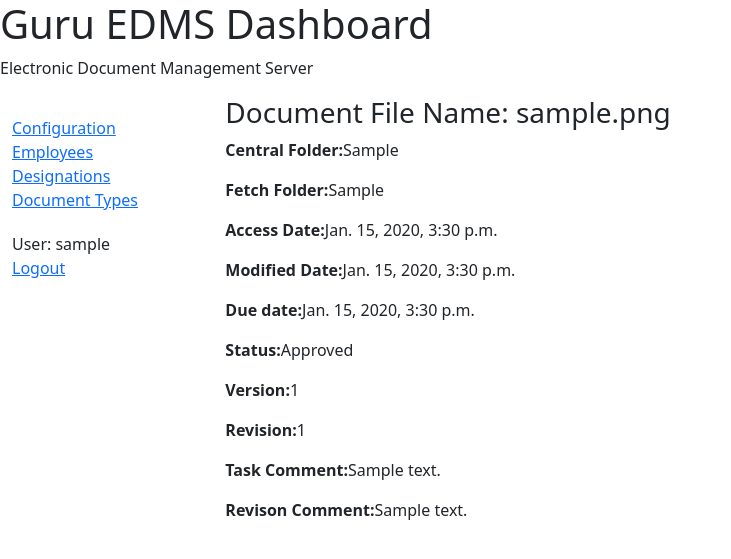
After one commit to aashlok/guru_edms, a Django app: page /document/document-file-detail/1 in a window 1280 px wide. The commit adds this page. Shown: the top 559 px of the page, without its empty margins (0-731 px from the left). Run offline with Django 4.2, Linux system fonts and the light colour scheme; a user stored in the database is signed in; tables that the repository leaves empty hold one stand-in row (values such as "Sample post").

Commit message:
Add Document creation, file rename and copy functions

```diff
--- a/company/templates/common.html
+++ b/company/templates/common.html
@@ -55,7 +55,7 @@
 	  {% else %}
 	  <ul class="sidebar-nav">
 	    <li>
-	      <a href="{% url 'project:projects' %}">Projects
+	      <a href="{% url 'project:projects' %}">My Projects
 	      </a>
 	    </li>
 	  </ul>
--- a/document/forms.py
+++ b/document/forms.py
@@ -13,10 +13,12 @@ class DocumentTypeForm(ModelForm):
 class NewDocumentForm(ModelForm):
     class Meta:
         model = Document
-        fields = ['label', 'document_type', 'document_user']
+        fields = ['label', 'document_type', 'document_user', 'information']
 
 
 class NewDocumentFileForm(ModelForm):
+    local_files = forms.RadioSelect(choices=[])
+
     class Meta:
         model = DocumentFile
         fields = ['due_date', 'task_comment']
--- a/document/models.py
+++ b/document/models.py
@@ -60,7 +60,7 @@ Includes permanent information about document
     )
     label = models.CharField(
         max_length=50,
-        help_text=('Simple name of Document set at creation',
+        help_text=('Simple name of Document Folder at creation. '
                    'NOT name of actual file'),
         verbose_name='Label',
     )
--- /dev/null
+++ b/document/templates/document/document-file-detail.html
@@ -0,0 +1,17 @@
+{% extends "common.html" %}
+
+{% block content %}
+<h3>Document File Name: {{ documentfile.filename }}</h3>
+
+<p><strong>Central Folder:</strong>{{ documentfile.central_folder }}</p>
+<p><strong>Fetch Folder:</strong>{{ documentfile.fetch_folder }}</p>
+<p><strong>Access Date:</strong>{{ documentfile.access_date }}</p>
+<p><strong>Modified Date:</strong>{{ documentfile.modified_date }}</p>
+<p><strong>Due date:</strong>{{ documentfile.due_date }}</p>
+<p><strong>Status:</strong>{{ documentfile.get_status_display }}</p>
+<p><strong>Version:</strong>{{ documentfile.version }}</p>
+<p><strong>Revision:</strong>{{ documentfile.revision }}</p>
+<p><strong>Task Comment:</strong>{{ documentfile.task_comment }}</p>
+<p><strong>Revison Comment:</strong>{{ documentfile.revision_comment }}</p>
+
+{% endblock %}
--- a/document/urls.py
+++ b/document/urls.py
@@ -5,10 +5,16 @@ from . import views
 app_name = 'document'
 
 urlpatterns = [
-    path('document-types/', views.documentTypes, name='document-types'),
-    path('create-document/', views.createDocument, name='create-document'),
-    path('add-document-file/', views.addDocumentFile,
+    path('document-types/', views.documentTypes,
+         name='document-types'),
+    path('<int:pk>/create-document/', views.createDocument,
+         name='create-document'),
+    path('document-detail/<int:pk>', views.DocumentDetailView.as_view(),
+         name='document-detail'),
+    path('<int:pk>/add-document-file/', views.addDocumentFile,
          name='add-document-file'),
+    path('document-file-detail/<int:pk>', views.DocumentFileDetailView.as_view(),
+         name='document-file-detail'),
     path('revise-document-file/', views.reviseDocumentFile,
          name='revise-document-file'),
 ]
--- a/document/views.py
+++ b/document/views.py
@@ -1,16 +1,22 @@
 import os
+import shutil
+from datetime import datetime
 
 from django.shortcuts import render, redirect
 from django.http import HttpResponse, HttpResponseRedirect
 from django.contrib import messages
+from django.views import generic
 
 from django.contrib.auth.decorators import login_required
+from django.contrib.auth.mixins import LoginRequiredMixin
 from django.contrib.admin.views.decorators import staff_member_required
 
 
 from .models import DocumentType, Document, DocumentFile
 from .forms import (DocumentTypeForm, NewDocumentForm, NewDocumentFileForm,
                     DocumentFileRevisionForm)
+from company.models import Employee, Designation
+from project.models import Project
 # Create your views here.
 
 
@@ -46,11 +52,36 @@ Creates new Meta Document record for given project.
 Creates folder of document label name inside project folder.
 Assigns employee who is expected to work on this document.
 """
+    # permission check
+    # extra project permission can be checked for further control
+    perm = request.user.employee.designation.document_crud_permission
+    if not perm:
+        messages.info(request, 'You dont have Document Creation Permission')
+        return redirect('index')
+
     form = NewDocumentForm()
-    # permission check
+    project = Project.objects.get(pk=pk)
+    form.fields['document_user'].queryset = project.members.all()
+
+    if request.method == 'POST':
+        form = NewDocumentForm(request.POST)
+        new_document = form.save(commit=False)
+        # remove '-' from name because its used as delimiter
+        new_document.label = request.POST.get('label').replace("-", "")
+        new_document.project = project
+        folder = os.path.join(project.project_folder, form.instance.label)
+        os.mkdir(folder)
+        new_document.save()
+        messages.info(request, 'New document record is created.')
+        return redirect('document:document-detail', pk=new_document.id)
 
     context = {'form': form}
-    return render(request, '', context)
+    return render(request, 'document/create-document.html', context)
+
+
+class DocumentDetailView(LoginRequiredMixin, generic.DetailView):
+    model = Document
+    template_name = 'document/document-detail.html'
 
 
 @login_required
@@ -64,11 +95,52 @@ Copies file from uploader employee's workstation to project
 folder at central file server with new name.
 Sets a new file flag.
 """
+    # permission check
+    perm = request.user.employee.designation.document_crud_permission
+    if not perm:
+        messages.info(request, 'You dont have Document Creation Permission')
+        return redirect('index')
+
     form = NewDocumentFileForm()
-    # permission check
+    document = Document.objects.get(pk=pk)
+    project = Project.objects.get(pk=document.project.id)
+    employee = request.user.employee
+    source_folder = os.path.join(employee.shared_folder, 'upload')
+    source_files = os.listdir(source_folder)  # check errors
+    form.local_files.choices = source_files
 
-    context = {'form': form}
-    return render(request, '', context)
+    if request.method == 'POST':
+        form = NewDocumentFileForm(request.POST)
+        new_doc_file = form.save(commit=False)
+        new_doc_file.document = document
+        selected_name = request.POST.get('local_file')
+        file_extension = os.path.splitext(selected_name)[1]
+        source_path = os.path.join(source_folder, selected_name)
+        # project_code = project.short_code
+        # type_code = document.document_type.short_code
+        # doc_name = document.label
+        new_file_name = (project.short_code + "-"
+                         + document.document_type.short_code + "-"
+                         + document.label + "-"
+                         + "0-0" + file_extension)
+        new_doc_file.filename = new_file_name
+        new_doc_file.central_folder = os.path.join(project.project_folder,
+                                                   document.label)
+        destination_path = os.path.join(new_doc_file.central_folder,
+                                        new_file_name)
+        new_doc_file.status = 'n'
+        shutil.copy(source_path, destination_path)  # check errors
+        new_doc_file.save()
+        messages.info(request, 'File is added to document record')
+        return redirect('document:document-file-detail', pk=new_doc_file.id)
+
+    context = {'form': form, 'source_files': source_files}
+    return render(request, 'document/add-document-file.html', context)
+
+
+class DocumentFileDetailView(LoginRequiredMixin, generic.DetailView):
+    model = DocumentFile
+    template_name = 'document/document-file-detail.html'
 
 
 @login_required
@@ -79,7 +151,22 @@ No fetch form is required. Only confirmation page is shown.
 Simple copy is made from File Server to employee workstation.
 File flag is changed to working status.
 """
-    return redirect('')
+    employee = request.user.employee
+    source_file = DocumentFile.objects.get(pk=pk)
+    source_path = os.path.join(source_file.central_folder,
+                               source_file.filename)
+    fetch_folder = os.path.join(employee.shared_folder,
+                                source_file.document.project.short_code,
+                                source_file.document.label)
+    fetch_path = os.path.join(fetch_folder, source_file.filename)
+    source_file.fetch_folder = fetch_folder
+    os.makedirs(os.path.dirname(fetch_folder), exist_ok=True)
+    shutil.copy(source_path, fetch_path)
+    source_file.status = 'p'
+    source_file.access_date = datetime.now()
+    source_file.save()
+    messages.info(request, 'File is fetched to user workstation')
+    return redirect('document:document-file-detail', pk=source_file.id)
 
 
 def reviseDocumentFile(request, pk):
--- a/project/models.py
+++ b/project/models.py
@@ -14,12 +14,12 @@ location of central document storage
 """
     name = models.CharField(
         max_length=200,
-        help_text='full project name',
+        help_text='Full project name',
         verbose_name='Name',
     )
     short_code = models.CharField(
         max_length=4,
-        help_text='short project code to use in file naming',
+        help_text='Short project code to use in file naming',
         verbose_name='Code',
     )
     start_date = models.DateField(
@@ -68,4 +68,4 @@ location of central document storage
         return self.name
 
     def get_absolute_url(self):
-        return reverse('project-detail', args=[str(self.id)])
+        return reverse('project:project-detail', args=[str(self.id)])
--- a/project/templates/project/project-list.html
+++ b/project/templates/project/project-list.html
@@ -7,7 +7,7 @@
     <ul>
       {% for project in project_list %}
       <li>
-        {{ project.name }}
+	 <a href="{{ project.get_absolute_url }}">{{ project.name }}</a>
         ({{ project.manager }})
       </li>
       {% endfor %}
```
Also changed, not shown: company/templates/index.html (+33 -2 lines), company/views.py (+22 -6 lines), document/templates/document/add-document-file.html (added, +24 -0 lines), document/templates/document/create-document.html (added, +11 -0 lines), document/templates/document/document-detail.html (added, +45 -0 lines), project/templates/project/project-detail.html (+28 -0 lines), project/views.py (+6 -2 lines), document/templates/document/fetch-document-file.html (added), document/templates/document/revise-document-file.html (added).
